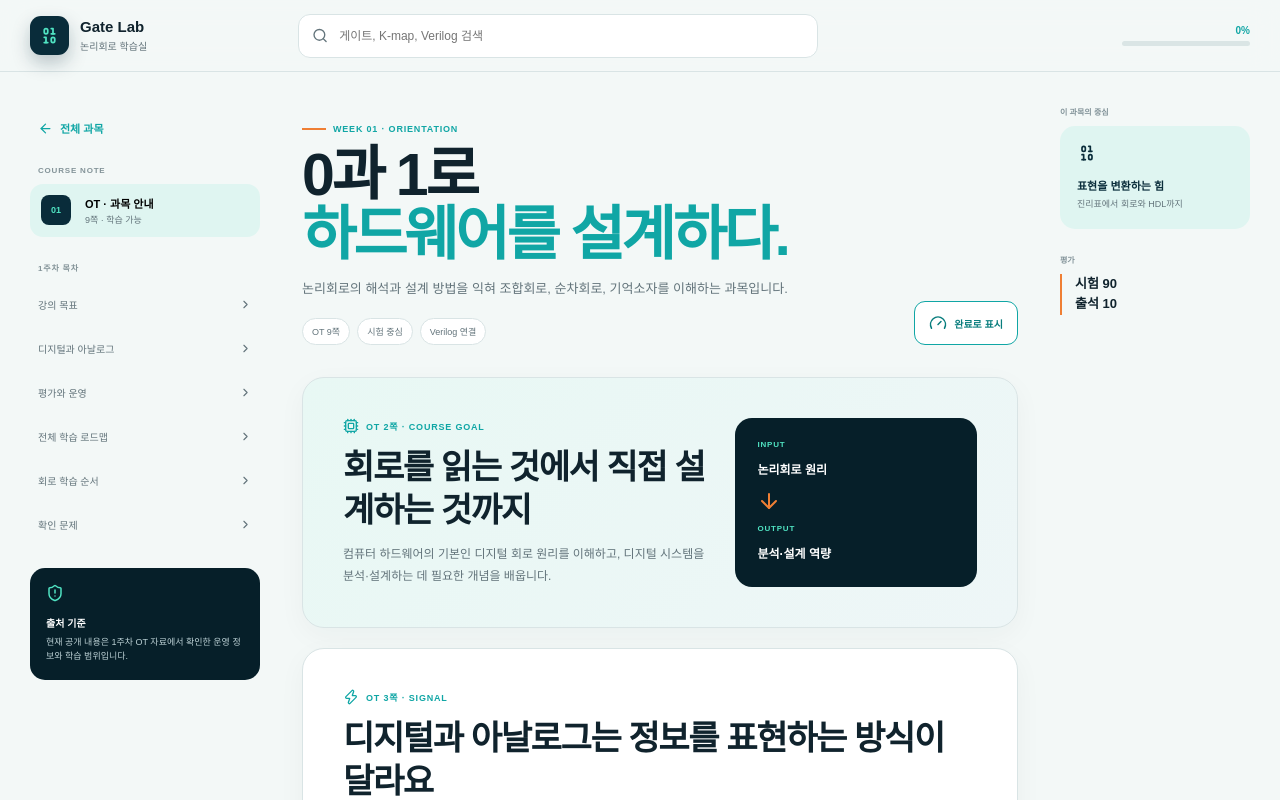
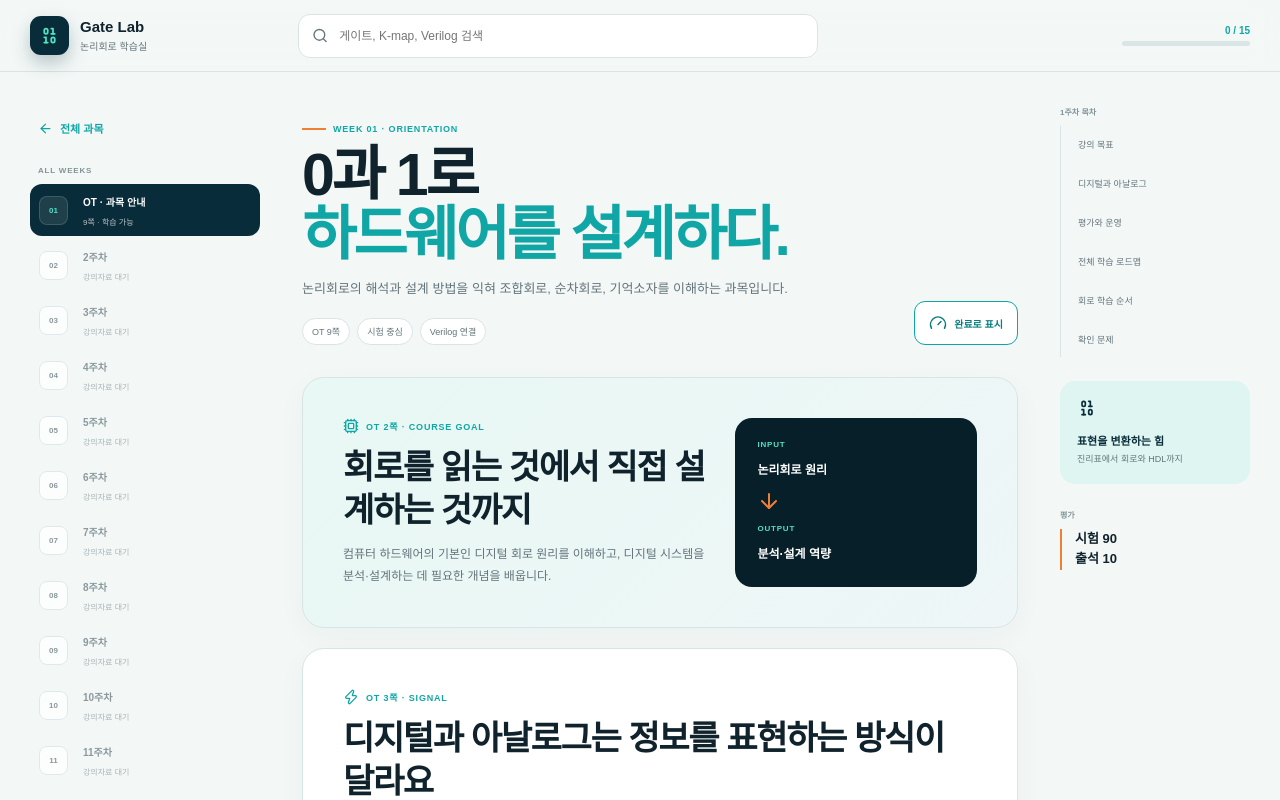
Before and after one commit to hyunchanwi/logic-circuits-study, a React (Vite) app: page / in a window 1280 px wide. Shown: the top 800 px of the page. Built offline with nearby package versions, Linux system fonts and the light colour scheme.

Commit message:
refactor: align logic circuits weekly shell

```diff
--- a/app/globals.css
+++ b/app/globals.css
@@ -2,3 +2,48 @@
 @media(max-width:1100px){.workspace{grid-template-columns:210px minmax(0,1fr)}.rail{display:none}}
 @media(max-width:760px){.topbar{height:64px;grid-template-columns:1fr auto;padding:0 17px}.brand small,.progress{display:none}.search-box{position:absolute;top:75px;left:17px;right:17px;box-shadow:var(--shadow)}.mobile-menu{display:grid;place-items:center}.workspace{display:block;padding:75px 16px 60px}.backdrop{display:block;position:fixed;inset:64px 0 0;z-index:40;border:0;background:rgba(6,31,41,.26)}.sidebar{visibility:hidden;pointer-events:none;position:fixed;z-index:45;top:128px;left:0;width:min(310px,86vw);height:calc(100dvh - 128px);overflow-y:auto;padding:14px 18px 22px;transform:translateX(-105%);border-right:1px solid var(--line);background:var(--paper);box-shadow:var(--shadow);transition:.24s}.sidebar.open{visibility:visible;pointer-events:auto;transform:translateX(0)}.hero{align-items:flex-start;flex-direction:column}.hero h1{font-size:38px}.goal-card,.compare,.rules,.chapter-grid{grid-template-columns:minmax(0,1fr)}.score{grid-template-columns:1fr 25px 1fr 25px 1fr}.flow{min-width:620px}.card:has(.flow){overflow-x:auto}.question{grid-template-columns:minmax(0,1fr);margin-left:-25px;margin-right:-25px;padding:18px 25px}.card,.quiz{scroll-margin-top:95px}}
 @media(max-width:760px){.workspace{padding-top:125px}}
+
+/* Shared course-shell structure: all weeks left, current-week outline right. */
+.search-results{position:absolute;top:61px;left:50%;z-index:60;width:min(520px,calc(100vw - 40px));display:grid;gap:4px;padding:10px;transform:translateX(-50%);border:1px solid var(--line);border-radius:15px;background:white;box-shadow:var(--shadow)}
+.search-results>span{padding:5px 8px 8px;color:var(--muted);font-size:10px}
+.search-results button{min-height:44px;display:grid;grid-template-columns:30px 1fr auto;align-items:center;gap:8px;padding:7px 9px;border:0;border-radius:9px;background:transparent;color:var(--ink);font-size:10px;text-align:left;cursor:pointer}
+.search-results button:hover{background:var(--paper)}
+.search-results button b{color:var(--cyan);font-size:9px}
+.week-list{display:grid;gap:3px}
+.week-list .week{width:100%;min-height:52px;display:grid;grid-template-columns:34px minmax(0,1fr);align-items:center;justify-content:initial;gap:2px 10px;padding:7px 9px;border:0;border-radius:12px;background:transparent;color:var(--muted);text-align:left;cursor:pointer}
+.week-list .week:hover{background:rgba(255,255,255,.72);color:var(--ink)}
+.week-list .week.active{background:var(--navy);color:white}
+.week-list .week.pending:not(.active){opacity:.72}
+.week-list .week>span{grid-row:1/3;width:29px;height:29px;display:grid;place-items:center;border:1px solid var(--line);border-radius:8px;background:white;color:var(--muted);font-size:8px;font-weight:900}
+.week-list .week.active>span{border-color:rgba(255,255,255,.14);background:rgba(255,255,255,.09);color:var(--electric)}
+.week-list .week.available:not(.active)>span{border-color:#9cdcd6;background:var(--soft);color:var(--cyan)}
+.week-list .week b{min-width:0;overflow:hidden;font-size:10px;text-overflow:ellipsis;white-space:nowrap}
+.week-list .week small{min-width:0;overflow:hidden;color:inherit;font-size:8px;opacity:.72;text-overflow:ellipsis;white-space:nowrap}
+.pending-hero{min-height:250px}
+.pending-card{min-height:390px;display:flex;align-items:center;flex-direction:column;justify-content:center;padding:clamp(34px,6vw,70px);border:1px dashed #a9c6c5;border-radius:22px;background:linear-gradient(135deg,rgba(223,245,241,.7),rgba(255,255,255,.85));text-align:center}
+.pending-icon{width:58px;height:58px;display:grid;place-items:center;margin-bottom:18px;border-radius:17px;background:var(--navy);color:var(--electric)}
+.pending-card .kicker{justify-content:center}
+.pending-card h2{max-width:600px;margin:12px 0;font-size:clamp(25px,3vw,34px);letter-spacing:-.04em}
+.pending-card>p:not(.kicker){max-width:590px;margin:0;color:var(--muted);font-size:11px;line-height:1.75}
+.pending-steps{display:flex;align-items:center;gap:10px;margin-top:27px}
+.pending-steps span{min-height:44px;display:flex;align-items:center;gap:7px;padding:8px 12px;border:1px solid var(--line);border-radius:11px;background:white;color:var(--muted);font-size:9px}
+.pending-steps span b{color:var(--cyan)}
+.pending-steps>svg{width:14px;color:var(--orange)}
+.rail-sections{display:grid;gap:3px;padding-left:13px;border-left:1px solid var(--line)}
+.rail-sections button{min-height:36px;padding:6px 4px;border:0;background:transparent;color:var(--muted);font-size:9px;text-align:left;cursor:pointer}
+.rail-sections button:hover{color:var(--cyan)}
+.rail-memory,.rail-empty{margin-top:24px;padding:17px;border-radius:15px;background:var(--soft);color:var(--navy)}
+.rail-memory b,.rail-memory span,.rail-empty b,.rail-empty span{display:block}
+.rail-memory b,.rail-empty b{margin:10px 0 5px;font-size:11px}
+.rail-memory span,.rail-empty span{color:var(--muted);font-size:9px;line-height:1.55}
+
+@media(max-width:760px){
+  .topbar{grid-template-columns:auto minmax(90px,1fr) auto;gap:12px}
+  .brand>span:last-child{display:none}
+  .progress{width:100%;max-width:130px;display:block;justify-self:center}
+  .search-results{position:fixed;top:124px;left:17px;right:17px;width:auto;transform:none}
+  .pending-hero{min-height:0}
+  .pending-card{min-height:330px;padding:34px 22px}
+  .pending-steps{width:100%;align-items:stretch;flex-direction:column}
+  .pending-steps>svg{align-self:center;transform:rotate(90deg)}
+}
--- a/app/page.tsx
+++ b/app/page.tsx
@@ -1,7 +1,7 @@
 'use client';
 
 import { useMemo, useState } from 'react';
-import { ArrowLeft, ArrowRight, Binary, Check, ChevronRight, CircleHelp, Clipboard, Cpu, Gauge, Lightbulb, Menu, Network, Search, ShieldAlert, X, Zap } from 'lucide-react';
+import { ArrowLeft, ArrowRight, Binary, BookOpen, Check, ChevronRight, CircleHelp, Clipboard, Clock3, Cpu, Gauge, Lightbulb, Menu, Network, Search, ShieldAlert, X, Zap } from 'lucide-react';
 
 const sections = [
   { id: 'goal', title: '강의 목표', keywords: '해석 설계 조합회로 순차회로 기억소자 하드웨어' },
@@ -18,7 +18,15 @@ const chapters = [
   ['05', '플립플롭과 관련 소자', '상태를 기억하는 기본 소자'], ['07', '카운터와 레지스터', '순차 동작과 저장'], ['10', 'HDL 디지털 시스템', 'Verilog HDL·프로젝트'],
 ];
 
+const weeks = Array.from({ length: 15 }, (_, index) => ({
+  number: index + 1,
+  title: index === 0 ? 'OT · 과목 안내' : `${index + 1}주차`,
+  note: index === 0 ? '9쪽 · 학습 가능' : '강의자료 대기',
+  available: index === 0,
+}));
+
 export default function Home() {
+  const [activeWeek, setActiveWeek] = useState(1);
   const [query, setQuery] = useState('');
   const [menuOpen, setMenuOpen] = useState(false);
   const [completed, setCompleted] = useState(() => {
@@ -28,30 +36,34 @@ export default function Home() {
   const [answers, setAnswers] = useState<number[]>([]);
   const [copied, setCopied] = useState(false);
   const matches = useMemo(() => { const key = query.trim().toLowerCase(); return key ? sections.filter(s => `${s.title} ${s.keywords}`.toLowerCase().includes(key)) : sections; }, [query]);
-  function go(id: string) { setMenuOpen(false); document.getElementById(id)?.scrollIntoView({ behavior: 'smooth' }); }
+  const progressValue = completed ? Math.round(100 / weeks.length) : 0;
+  function selectWeek(week: number) { setActiveWeek(week); setMenuOpen(false); setQuery(''); window.scrollTo({ top: 0, behavior: 'smooth' }); }
+  function go(id: string) { setActiveWeek(1); setMenuOpen(false); setQuery(''); window.setTimeout(() => document.getElementById(id)?.scrollIntoView({ behavior: 'smooth' }), 50); }
   function toggleComplete() { const next = !completed; setCompleted(next); try { localStorage.setItem('logic-circuits-completed', String(next)); } catch { /* device-local storage may be unavailable */ } }
   function toggleAnswer(n: number) { setAnswers(a => a.includes(n) ? a.filter(v => v !== n) : [...a, n]); }
   async function copyFlow() { try { await navigator.clipboard.writeText('진리표 → 논리식 → 게이트 → 회로 → HDL'); setCopied(true); setTimeout(() => setCopied(false), 1400); } catch { setCopied(false); } }
 
   return <div className="site-shell">
-    <header className="topbar"><a className="brand" href="#top"><span className="brand-mark"><Binary size={21} /></span><span><b>Gate Lab</b><small>논리회로 학습실</small></span></a><label className="search-box"><Search size={17} /><input aria-label="개념 검색" placeholder="게이트, K-map, Verilog 검색" value={query} onChange={e => { setQuery(e.target.value); if (e.target.value) setMenuOpen(true); }} />{query && <button aria-label="검색어 지우기" onClick={() => { setQuery(''); setMenuOpen(false); }}><X size={16} /></button>}</label><button className="mobile-menu" aria-label={menuOpen ? '목차 닫기' : '목차 열기'} onClick={() => setMenuOpen(!menuOpen)}>{menuOpen ? <X /> : <Menu />}</button><div className="progress"><span>{completed ? 100 : 0}%</span><i><b style={{ width: completed ? '100%' : '0%' }} /></i></div></header>
+    <header className="topbar"><a className="brand" href="#top"><span className="brand-mark"><Binary size={21} /></span><span><b>Gate Lab</b><small>논리회로 학습실</small></span></a><label className="search-box"><Search size={17} /><input aria-label="개념 검색" placeholder="게이트, K-map, Verilog 검색" value={query} onChange={e => setQuery(e.target.value)} />{query && <button aria-label="검색어 지우기" onClick={() => setQuery('')}><X size={16} /></button>}</label><button className="mobile-menu" aria-label={menuOpen ? '주차 목록 닫기' : '주차 목록 열기'} onClick={() => setMenuOpen(!menuOpen)}>{menuOpen ? <X /> : <Menu />}</button><div className="progress"><span>{completed ? 1 : 0} / {weeks.length}</span><i><b style={{ width: `${progressValue}%` }} /></i></div>{query && <output className="search-results"><span>{matches.length ? `${matches.length}개 항목을 찾았습니다` : '일치하는 개념이 없습니다'}</span>{matches.map(section => <button key={section.id} onClick={() => go(section.id)}><b>01</b><span>{section.title}</span><ChevronRight size={14} /></button>)}</output>}</header>
     <div className="workspace" id="top">
       {menuOpen && <button className="backdrop" aria-label="목차 닫기" onClick={() => setMenuOpen(false)} />}
-      <aside className={`sidebar ${menuOpen ? 'open' : ''}`}><a className="hub-link" href="https://hyunchanwi.github.io/study-hub/"><ArrowLeft size={15} /> 전체 과목</a><p className="nav-label">COURSE NOTE</p><button className="week" onClick={() => go('goal')}><span>{completed ? <Check size={14} /> : '01'}</span><b>OT · 과목 안내</b><small>9쪽 · 학습 가능</small></button><p className="nav-label section-label">{query ? `검색 결과 ${matches.length}개` : '1주차 목차'}</p><nav>{matches.map(s => <button key={s.id} onClick={() => go(s.id)}>{s.title}<ChevronRight size={13} /></button>)}</nav>{matches.length === 0 && <p className="empty-search">일치하는 개념이 없습니다.</p>}<div className="source-note"><ShieldAlert size={18} /><b>출처 기준</b><p>현재 공개 내용은 1주차 OT 자료에서 확인한 운영 정보와 학습 범위입니다.</p></div></aside>
+      <aside className={`sidebar ${menuOpen ? 'open' : ''}`}><a className="hub-link" href="https://hyunchanwi.github.io/study-hub/"><ArrowLeft size={15} /> 전체 과목</a><p className="nav-label">ALL WEEKS</p><nav className="week-list">{weeks.map(week => <button className={`week ${activeWeek === week.number ? 'active' : ''} ${week.available ? 'available' : 'pending'}`} key={week.number} onClick={() => selectWeek(week.number)} aria-current={activeWeek === week.number ? 'page' : undefined}><span>{week.number === 1 && completed ? <Check size={14} /> : String(week.number).padStart(2, '0')}</span><b>{week.title}</b><small>{week.note}</small></button>)}</nav><div className="source-note"><ShieldAlert size={18} /><b>출처 기준</b><p>현재 공개 내용은 1주차 OT 자료에서 확인한 운영 정보와 학습 범위입니다. 이후 주차는 자료가 추가될 때 채웁니다.</p></div></aside>
       <main className="content">
-        <section className="hero"><div><p className="eyebrow"><span /> WEEK 01 · ORIENTATION</p><h1>0과 1로<br /><em>하드웨어를 설계하다.</em></h1><p>논리회로의 해석과 설계 방법을 익혀 조합회로, 순차회로, 기억소자를 이해하는 과목입니다.</p><div className="chips"><span>OT 9쪽</span><span>시험 중심</span><span>Verilog 연결</span></div></div><button className={`complete ${completed ? 'done' : ''}`} onClick={toggleComplete}>{completed ? <><Check size={18} /> 학습 완료</> : <><Gauge size={18} /> 완료로 표시</>}</button></section>
-        <div className="stack">
+        {activeWeek === 1 ? <section className="hero"><div><p className="eyebrow"><span /> WEEK 01 · ORIENTATION</p><h1>0과 1로<br /><em>하드웨어를 설계하다.</em></h1><p>논리회로의 해석과 설계 방법을 익혀 조합회로, 순차회로, 기억소자를 이해하는 과목입니다.</p><div className="chips"><span>OT 9쪽</span><span>시험 중심</span><span>Verilog 연결</span></div></div><button className={`complete ${completed ? 'done' : ''}`} onClick={toggleComplete}>{completed ? <><Check size={18} /> 학습 완료</> : <><Gauge size={18} /> 완료로 표시</>}</button></section> : <section className="hero pending-hero"><div><p className="eyebrow"><span /> WEEK {String(activeWeek).padStart(2, '0')} · MATERIALS PENDING</p><h1>{activeWeek}주차<br /><em>강의자료 대기</em></h1><p>이 주차의 강의자료가 아직 없어 내용을 임의로 만들지 않았습니다. 파일이 추가되면 실제 자료를 확인한 뒤 목차와 학습 노트를 채웁니다.</p><div className="chips"><span>자료 미등록</span><span>검증 후 업데이트</span></div></div></section>}
+        {activeWeek === 1 ? <div className="stack">
           <section className="card goal-card" id="goal"><div><p className="kicker"><Cpu size={16} /> OT 2쪽 · COURSE GOAL</p><h2>회로를 읽는 것에서 직접 설계하는 것까지</h2><p className="lead">컴퓨터 하드웨어의 기본인 디지털 회로 원리를 이해하고, 디지털 시스템을 분석·설계하는 데 필요한 개념을 배웁니다.</p></div><div className="signal-box"><span>INPUT</span><b>논리회로 원리</b><ArrowRight /><span>OUTPUT</span><b>분석·설계 역량</b></div></section>
           <section className="card" id="signals"><p className="kicker"><Zap size={16} /> OT 3쪽 · SIGNAL</p><h2>디지털과 아날로그는 정보를 표현하는 방식이 달라요</h2><div className="compare"><article><span>DIGITAL</span><h3>구분된 값으로 표현</h3><p>디지털 형태의 물리량이나 정보를 다룹니다.</p><small>예: 디지털 컴퓨터, 계산기, 오디오·비디오 장치</small></article><article><span>ANALOG</span><h3>연속적인 값으로 표현</h3><p>아날로그 형태의 물리량이나 정보를 다룹니다.</p><small>예: 라디오 수신 시 스피커 출력</small></article></div></section>
           <section className="card" id="evaluation"><p className="kicker"><Gauge size={16} /> OT 6–7쪽 · OPERATION</p><h2>시험 90점, 출석 10점의 시험 중심 과목</h2><div className="score"><div><b>45</b><span>중간고사</span></div><i /><div><b>45</b><span>기말고사</span></div><i /><div><b>10</b><span>출석</span></div></div><div className="rules"><p><b>지각 3회</b><span>결석 1회로 환산</span></p><p><b>결석 1/4 이상</b><span>성적 F</span></p><p><b>부정행위</b><span>즉시 F 처리 원칙</span></p><p><b>과제 비중</b><span>추가 시 LMS 공지</span></p></div></section>
           <section className="card" id="roadmap"><p className="kicker"><Network size={16} /> OT 8쪽 · ROADMAP</p><h2>기초 표현에서 HDL 프로젝트까지 이어집니다</h2><div className="chapter-grid">{chapters.map(([n,t,d]) => <article key={`${n}-${t}`}><span>CH {n}</span><b>{t}</b><p>{d}</p></article>)}</div><div className="warning"><CircleHelp size={18} /><p><b>자료 확인 메모:</b> OT 8쪽에는 Chap 9가 중간고사 전·후 구간에 중복 표기되어 있습니다. 실제 진도 순서는 수업과 LMS 공지를 우선합니다.</p></div></section>
           <section className="card" id="method"><p className="kicker"><Lightbulb size={16} /> STUDY METHOD</p><h2>같은 기능을 다섯 표현으로 바꾸는 연습</h2><div className="flow"><span>진리표</span><ArrowRight /><span>논리식</span><ArrowRight /><span>게이트</span><ArrowRight /><span>회로</span><ArrowRight /><span>HDL</span></div><button className="copy" onClick={copyFlow}>{copied ? <Check size={15} /> : <Clipboard size={15} />}{copied ? '복사됨' : '학습 순서 복사'}</button><p className="note">이 변환 흐름은 사이트의 학습 방법입니다. 세부 회로 예제는 실제 강의자료가 추가되는 주차부터 작성합니다.</p></section>
           <section className="quiz" id="check"><p className="kicker"><Binary size={16} /> QUICK CHECK</p><h2>OT 내용을 바로 확인하세요</h2><Quiz n={1} text="중간고사와 기말고사의 합계 비중은 90점이다." answer="O" detail="각 45점으로 합계 90점이며, 출석 10점을 더해 100점입니다." open={answers.includes(1)} toggle={toggleAnswer}/><Quiz n={2} text="지각 3회는 결석 1회로 계산된다." answer="O" detail="OT 운영 안내에 명시된 출결 규칙입니다." open={answers.includes(2)} toggle={toggleAnswer}/><Quiz n={3} text="디지털 시스템은 연속적으로 변하는 값만 다룬다." answer="X" detail="연속적인 표현은 아날로그 시스템의 특징입니다." open={answers.includes(3)} toggle={toggleAnswer}/></section>
-        </div>
+        </div> : <PendingWeek week={activeWeek} />}
       </main>
-      <aside className="rail"><p>이 과목의 중심</p><div><Binary size={20}/><b>표현을 변환하는 힘</b><span>진리표에서 회로와 HDL까지</span></div><p className="rail-label">평가</p><blockquote>시험 90<br/>출석 10</blockquote></aside>
+      <aside className="rail"><p>{activeWeek}주차 목차</p>{activeWeek === 1 ? <><nav className="rail-sections">{sections.map(section => <button key={section.id} onClick={() => go(section.id)}>{section.title}</button>)}</nav><div className="rail-memory"><Binary size={20}/><b>표현을 변환하는 힘</b><span>진리표에서 회로와 HDL까지</span></div><p className="rail-label">평가</p><blockquote>시험 90<br/>출석 10</blockquote></> : <div className="rail-empty"><Clock3 size={20}/><b>목차 준비 중</b><span>강의자료가 추가되면 이 주차의 세부 목차가 표시됩니다.</span></div>}</aside>
     </div>
   </div>;
 }
 
+function PendingWeek({ week }: { week: number }) { return <section className="pending-card"><div className="pending-icon"><BookOpen size={26} /></div><p className="kicker">WEEK {String(week).padStart(2, '0')} · EMPTY STATE</p><h2>자료가 들어오면 이 공간부터 채웁니다</h2><p>강의 제목, 핵심 개념, 수식·회로 예제, 확인 문제를 실제 파일에 근거해 정리할 예정입니다.</p><div className="pending-steps"><span><b>01</b> 강의자료 확인</span><ChevronRight /><span><b>02</b> 주차 목차 구성</span><ChevronRight /><span><b>03</b> 학습 노트·문제 반영</span></div></section> }
+
 function Quiz({n,text,answer,detail,open,toggle}:{n:number;text:string;answer:string;detail:string;open:boolean;toggle:(n:number)=>void}){return <article className="question"><div><span>Q{n}</span><p>{text}</p></div><button onClick={()=>toggle(n)}>{open?'해설 닫기':'정답 확인'}</button>{open&&<div className="answer"><b>정답 {answer}</b><p>{detail}</p></div>}</article>}
```
Also changed, not shown: 1 other file (tests, documents, lock files or other folders).
